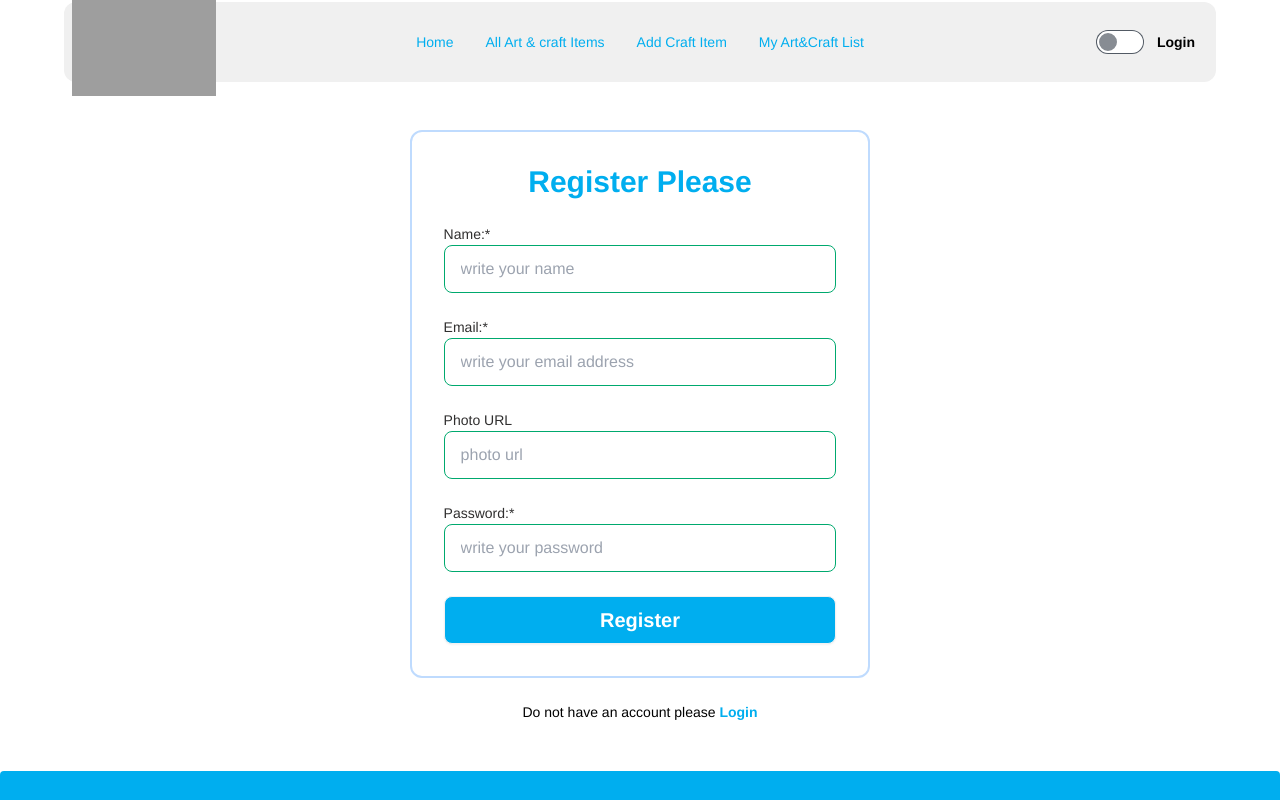
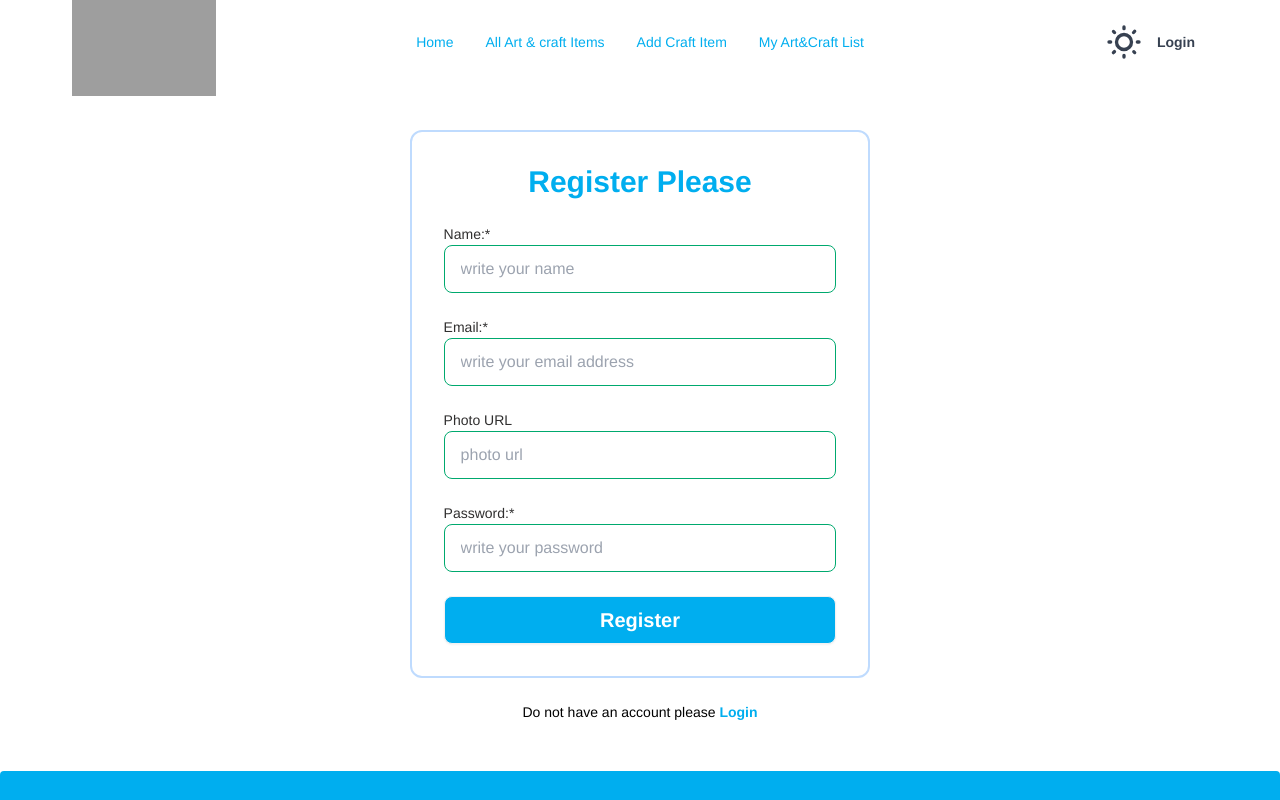
Before and after one commit to omarfaruk75/crafted-figures-client, a React (Vite) app: page /register in a window 1280 px wide. Shown: the top 800 px of the page. Built offline with nearby package versions, Linux system fonts and the light colour scheme; no server answers; grey boxes are pictures that could not be loaded.

Commit message:
theme toggle  added

```diff
--- a/index.html
+++ b/index.html
@@ -2,7 +2,7 @@
 <html lang="en">
 
 <head>
-  <meta charset="UTF-8" data-theme="light" />
+  <meta charset="UTF-8" />
   <link rel="icon" type="image/svg+xml" href="/vite.svg" />
   <meta name="viewport" content="width=device-width, initial-scale=1.0" />
   <title>Blue Gallery</title>
@@ -11,20 +11,6 @@
 <body>
   <div id="root"></div>
   <script type="module" src="/src/main.jsx"></script>
-  <script>
-    // Get the meta tag with the data-theme attribute
-    const metaTheme = document.querySelector('meta[data-theme]');
-
-    // Function to toggle between light and dark themes
-    function toggleTheme() {
-      const currentTheme = metaTheme.getAttribute('data-theme');
-      const newTheme = currentTheme === 'light' ? 'dark' : 'light';
-      metaTheme.setAttribute('data-theme', newTheme);
-    }
-
-    // Listen for theme change events (example: click event)
-    document.addEventListener('click', toggleTheme);
-  </script>
 </body>
 
 </html>
--- a/src/components/DetailsCraftsItem.jsx
+++ b/src/components/DetailsCraftsItem.jsx
@@ -11,7 +11,7 @@
         <div className="my-12">
 
             <div className="bg-[#f8f7fc]">
-                <div className="flex flex-row justify-between items-center gap-x-8 ">
+                <div className="flex flex-col md:flex-row justify-between items-center gap-x-8 ">
                     <div className="flex-1"><img src={image} alt="craft item" /></div>
                     <div className="flex-1  flex flex-col gap-y-4">
                         <p className="text-3xl font-medium">{itemName}</p>
--- a/src/components/Navbar.jsx
+++ b/src/components/Navbar.jsx
@@ -3,17 +3,24 @@
 import { useEffect, useState } from "react";
 
 
+const Navbar = () => {
+    const { logOut, user } = useAuth();
+    const [theme, setThem] = useState('light');
+
+    useEffect(() => {
+        localStorage.setItem('theme', theme)
+        const localTheme = localStorage.getItem('theme') || 'light';
+        document.querySelector('html').setAttribute('data-theme', localTheme)
+    }, [theme])
+    const handleThemeChange = e => {
+        if (e.target.checked) {
+            setThem('dark')
+        } else {
+            setThem('light')
+        }
+    }
 
 
-
-
-const Navbar = () => {
-    const { logOut, user } = useAuth();
-    const [darkMode, setDarkMode] = useState(false);
-    const toggleDarkMode = () => {
-        setDarkMode(!darkMode);
-        toggleTheme(); // Call the toggleTheme function from the HTML script
-    };
 
 
     const Links = <>
@@ -25,7 +32,7 @@
 
     return (
 
-        <div className="navbar bg-base-100 static h-20 rounded-xl my-0.5">
+        <div className={`navbar bg-base-100 static h-20 rounded-xl my-0.5 ${theme === 'dark' ? 'text-gray-300' : 'text-gray-700'}`}>
             <div className="navbar-start">
                 <div className="dropdown">
                     <label tabIndex={0} className="btn btn-ghost lg:hidden">
@@ -43,12 +50,18 @@
                 </ul>
             </div>
             <div className="navbar-end">
-                <input
-                    onClick={toggleDarkMode}
-                    type="checkbox"
-                    className="toggle"
-                    checked={darkMode}
-                />
+                <label className="swap swap-rotate">
+
+                    {/* this hidden checkbox controls the state */}
+                    <input type="checkbox" onChange={handleThemeChange} className="theme-controller" value="synthwave" />
+
+                    {/* sun icon */}
+                    <svg className="swap-off fill-current w-10 h-10" xmlns="http://www.w3.org/2000/svg" viewBox="0 0 24 24"><path d="M5.64,17l-.71.71a1,1,0,0,0,0,1.41,1,1,0,0,0,1.41,0l.71-.71A1,1,0,0,0,5.64,17ZM5,12a1,1,0,0,0-1-1H3a1,1,0,0,0,0,2H4A1,1,0,0,0,5,12Zm7-7a1,1,0,0,0,1-1V3a1,1,0,0,0-2,0V4A1,1,0,0,0,12,5ZM5.64,7.05a1,1,0,0,0,.7.29,1,1,0,0,0,.71-.29,1,1,0,0,0,0-1.41l-.71-.71A1,1,0,0,0,4.93,6.34Zm12,.29a1,1,0,0,0,.7-.29l.71-.71a1,1,0,1,0-1.41-1.41L17,5.64a1,1,0,0,0,0,1.41A1,1,0,0,0,17.66,7.34ZM21,11H20a1,1,0,0,0,0,2h1a1,1,0,0,0,0-2Zm-9,8a1,1,0,0,0-1,1v1a1,1,0,0,0,2,0V20A1,1,0,0,0,12,19ZM18.36,17A1,1,0,0,0,17,18.36l.71.71a1,1,0,0,0,1.41,0,1,1,0,0,0,0-1.41ZM12,6.5A5.5,5.5,0,1,0,17.5,12,5.51,5.51,0,0,0,12,6.5Zm0,9A3.5,3.5,0,1,1,15.5,12,3.5,3.5,0,0,1,12,15.5Z" /></svg>
+
+                    {/* moon icon */}
+                    <svg className="swap-on fill-current w-10 h-10" xmlns="http://www.w3.org/2000/svg" viewBox="0 0 24 24"><path d="M21.64,13a1,1,0,0,0-1.05-.14,8.05,8.05,0,0,1-3.37.73A8.15,8.15,0,0,1,9.08,5.49a8.59,8.59,0,0,1,.25-2A1,1,0,0,0,8,2.36,10.14,10.14,0,1,0,22,14.05,1,1,0,0,0,21.64,13Zm-9.5,6.69A8.14,8.14,0,0,1,7.08,5.22v.27A10.15,10.15,0,0,0,17.22,15.63a9.79,9.79,0,0,0,2.1-.22A8.11,8.11,0,0,1,12.14,19.73Z" /></svg>
+
+                </label>
                 {user ? (
                     <div className="dropdown dropdown-end z-20">
                         <label tabIndex={0} className="btn btn-ghost btn-circle avatar">
--- a/src/components/Root.jsx
+++ b/src/components/Root.jsx
@@ -10,7 +10,7 @@
 
     return (
         <div>
-            <div className="max-w-6xl mx-auto bg-white ">
+            <div className="max-w-6xl mx-auto ">
                 <Navbar></Navbar>
                 <Outlet></Outlet>
 
--- a/src/index.css
+++ b/src/index.css
@@ -1,22 +1,3 @@
 @tailwind base;
 @tailwind components;
 @tailwind utilities;
-
-/* Light Mode Styles */
-body {
-    color: #000000; /* Black text */
-}
-
-.navbar {
-  background-color: #f0f0f0;
-}
-
-/* Dark Mode Styles */
-.dark body {
-    color: #ffffff; /* White text */
-}
-
-
-.dark .navbar {
-  background-color: #1a1a1a;
-}
--- a/src/pages/AddCraftItem.jsx
+++ b/src/pages/AddCraftItem.jsx
@@ -92,7 +92,7 @@
                             <input type="text" name="item_name" placeholder="Crafted Item Name" className="input input-bordered w-full" />
                         </label>
                     </div>
-                    <div className="form-control md:w-1/2 ml-4">
+                    <div className="form-control md:w-1/2 md:ml-4">
                         <label className="label">
                             <span className="label-text">Sub Category Name</span>
                         </label>
@@ -111,7 +111,7 @@
                             <textarea name="short_description" placeholder=" Short Description" className="w-full " id="" cols="10" rows="2"></textarea>
                         </label>
                     </div>
-                    <div className="form-control md:w-1/2 ml-4">
+                    <div className="form-control md:w-1/2 md:ml-4">
                         <label className="label">
                             <span className="label-text">Price</span>
                         </label>
@@ -131,7 +131,7 @@
                         </label>
                     </div>
 
-                    <div className="form-control md:w-1/2 ml-4">
+                    <div className="form-control md:w-1/2 md:ml-4">
                         <label className="label">
                             <span className="label-text">Processing Time</span>
                         </label>
@@ -155,7 +155,7 @@
                         </select>
                     </div>
 
-                    <div className="form-control md:w-1/2 ml-4">
+                    <div className="form-control md:w-1/2 md:ml-4">
                         <label className="label">
                             <span className="label-text">Image URL</span>
                         </label>
--- a/src/pages/AllArtAllCraft.jsx
+++ b/src/pages/AllArtAllCraft.jsx
@@ -11,7 +11,7 @@
         <div>
             <div className="my-12"  >
                 <h1 className="text-5xl text-center font-medium">All Art All Crafted Paper </h1>
-                <div className="grid grid-cols-3 gap-2">
+                <div className="grid grid-cols-1 md:grid-cols-3 gap-2">
                     {
                         craftItems.map(craftItem => <AllArtAllCraftCard key={craftItem._id} craftItem={craftItem}></AllArtAllCraftCard>)
                     }
--- a/src/pages/Home/Home.jsx
+++ b/src/pages/Home/Home.jsx
@@ -15,7 +15,7 @@
             <Slider></Slider>
             <div className="my-12"  >
                 <h1 className="text-5xl text-center font-medium">Discover Our Featured Crafted Paper Collections</h1>
-                <div className="grid grid-cols-3 gap-2">
+                <div className="grid grid-cols-1 md:grid-cols-3 gap-2">
                     {
                         craftItems.map(craftItem => <CraftItemSection key={craftItem._id} craftItem={craftItem}></CraftItemSection>)
                     }
--- a/src/pages/MyCraftItem.jsx
+++ b/src/pages/MyCraftItem.jsx
@@ -9,7 +9,7 @@
     return (
         <div>
             <h1 className="text-5xl text-center font-medium">All Art All Crafted Paper </h1>
-            <div className="grid grid-cols-3 gap-2">
+            <div className="grid grid-cols-1 md:grid-cols-3 gap-2">
                 {
                     craftItems.map(craftItem => <MyCraftItemSection key={craftItem._id} craftItem={craftItem}></MyCraftItemSection>)
                 }
--- a/src/slider/slide.css
+++ b/src/slider/slide.css
@@ -8,7 +8,7 @@
 }
 
 body {
-  background: #fff;
+
   font-family: Helvetica Neue, Helvetica, Arial, sans-serif;
   font-size: 14px;
   color: #000;
--- a/tailwind.config.js
+++ b/tailwind.config.js
@@ -5,17 +5,11 @@
     "./src/**/*.{js,ts,jsx,tsx}",
 
   ],
-  darkMode:"class",
   theme: {
-    extend: {},
-    themes: false,
-    darkTheme: "dark",
-    base: true,
-    styled: true,
-    utils: true,
-    prefix: "",
-    logs: true,
-    themeRoot: ":root",
+    extend: {}
   },
    plugins: [require("daisyui")],
+   daisyui: {
+    themes: ["light", "dark"],
+  },
 }
```
Also changed, not shown: src/components/MyCraftItemSection.jsx (+3 -5 lines).
